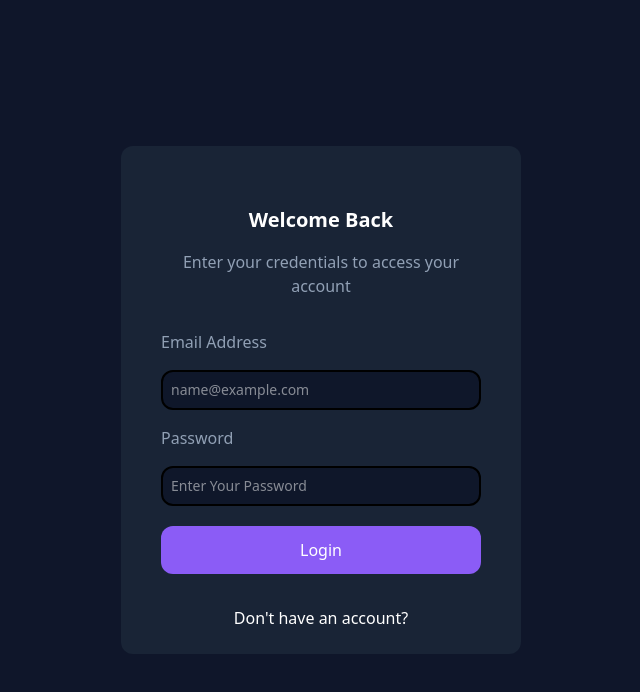
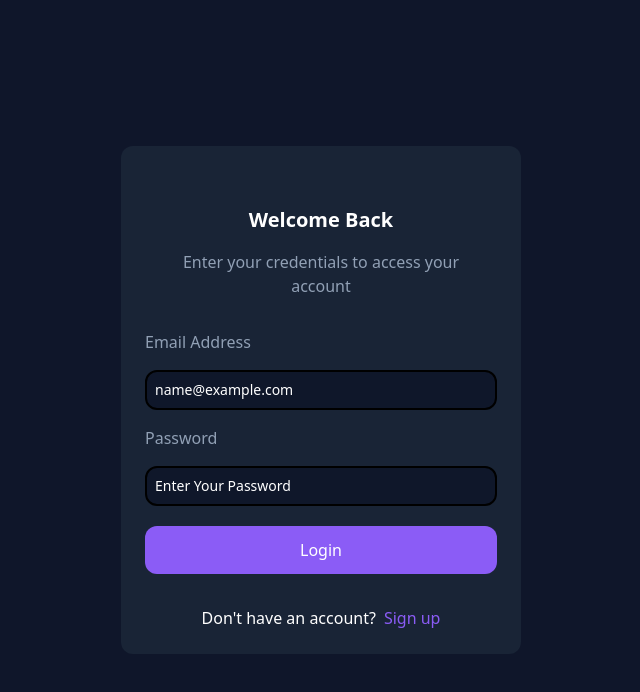
Before and after one commit to surya-jsdev/React-turfapp, a React (Vite) app: page /login in a window 1280 px wide. Shown: the top 692 px of the page, without its empty margins (319-959 px from the left). Built offline with nearby package versions, Linux system fonts and the light colour scheme.

Commit message:
handle Login logic

```diff
--- a/src/App.jsx
+++ b/src/App.jsx
@@ -10,7 +10,7 @@ function App() {
       <main style={{ paddingBottom: '2rem' }}>
         <Routes>
           <Route path="/" element={<Home />} />
-          <Route path="/Login" element={<Login />} />
+          <Route path="/login" element={<Login />} />
           <Route path="/signup" element={<Signup />} />
           <Route path="*" element={<Navigate to="/" replace />} />
         </Routes>
--- a/src/Login.jsx
+++ b/src/Login.jsx
@@ -1,9 +1,37 @@
 import React, { useState } from 'react'
+import { useNavigate, Link } from 'react-router-dom'
+
 function Login() {
+    const navigate = useNavigate();
     const [email, setEmail] = useState("");
     const [password, setPassword] = useState("");
     const [loading, setLoading] = useState(false);
     const [error, setError] = useState("");
+
+    const handleLogin = async (e) => {
+        e.preventDefault();
+        setLoading(true);
+        setError("");
+
+        if (!email || !password) {
+            setError("Please fill in all fields");
+            setLoading(false);
+            return;
+        }
+
+        try {
+            // Simulate API call
+            console.log("Logging in...", { email, password });
+            await new Promise(resolve => setTimeout(resolve, 1000));
+
+            // Success
+            navigate('/');
+        } catch (err) {
+            setError("Login failed. Please try again.");
+        } finally {
+            setLoading(false);
+        }
+    }
 
     const style = {
         width: "100%",
@@ -14,31 +42,39 @@ function Login() {
     return (
         <>
             <div style={style} className='flex justify-center items-center '>
-                <form action="" className='rounded-xl w-[400px] bg-[#192436] h-auto p-6 flex flex-col items-center'>
+                <form onSubmit={handleLogin} className='rounded-xl w-[400px] bg-[#192436] h-auto p-6 flex flex-col items-center'>
                     <div className='mt-9'>
                         <h1 className='text-center text-xl font-bold text-white'>Welcome Back</h1>
                         <p className='text-[#91a0b5] text-center m-4'>Enter your credentials to access your account</p>
                     </div>
-                    <div>
+
+
+
+                    <div className="w-full">
                         <label htmlFor="email" className='block py-4 text-[#91a0b5] self-start'>Email Address</label>
-                        <input type="text"
+                        <input type="email"
                             value={email}
+                            onChange={(e) => setEmail(e.target.value)}
                             name="email"
-                            id="" placeholder='name@example.com'
-                            className='border-black border-[2px] py-2 w-xs rounded-xl bg-[#0f172a] placeholder: text-white p-2 text-sm' autoComplete='off' />
+                            id="email"
+                            placeholder='name@example.com'
+                            className='border-black border-[2px] py-2 w-full rounded-xl bg-[#0f172a] placeholder:text-white p-2 text-sm text-white' autoComplete='off' />
                     </div>
-                    <div>
+                    <div className="w-full">
                         <label htmlFor="password" className='block py-4 text-[#91a0b5] self-start'>Password</label>
-                        <input type="text"
+                        <input type="password"
                            value={password}
-                            name="email" id=""
+                           onChange={(e) => setPassword(e.target.value)}
+                            name="password" id="password"
                             placeholder='Enter Your Password'
-                            className='border-black border-[2px] py-2 w-xs rounded-xl bg-[#0f172a] placeholder: text-white p-2 text-sm' autoComplete='off' />
+                            className='border-black border-[2px] py-2 w-full rounded-xl bg-[#0f172a] placeholder:text-white p-2 text-sm text-white' autoComplete='off' />
                     </div>
-                    <button className='py-3 bg-[#8b5cf6] w-xs mt-5 text-white rounded-xl'>Login</button>
+                     {error && <div className='text-red-500 text-sm mt-4 w-full text-center'>{error}</div>}
+                    <button disabled={loading} className='py-3 bg-[#8b5cf6] w-full mt-5 text-white rounded-xl hover:bg-[#7c3aed] transition-colors disabled:opacity-50'>{loading ? 'Logging in...' : 'Login'}</button>
 
-                    <div className='mt-8 text-white'>
-                        <p >Don't have an account?</p>
+                    <div className='mt-8 text-white flex gap-2'>
+                        <p>Don't have an account?</p>
+                        <Link to="/signup" className='text-[#8b5cf6] hover:underline'>Sign up</Link>
                     </div>
                 </form>
             </div>
--- a/src/home-page/home.jsx
+++ b/src/home-page/home.jsx
@@ -5,6 +5,7 @@ import { turf } from '../services/api'
 function Home() {
     const navigate = useNavigate()
     const style = {
+
         padding: "10px",
         margin: "5px",
         color: "white",
```
